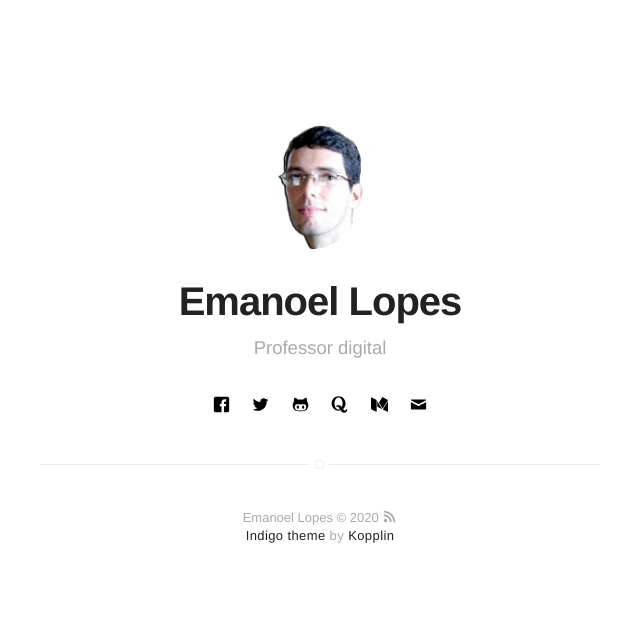
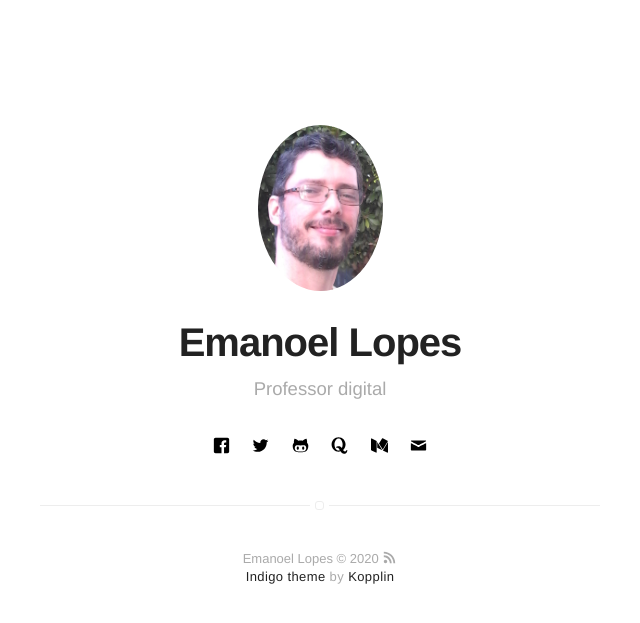
Before and after one commit to emanoelopes/emanoelopes.github.io, a Jekyll site: the page built from index.html, in a window 1280 px wide. Shown: the top 623 px of the page, without its empty margins (320-960 px from the left). Built offline with Jekyll 4.4.1, drawn with Linux system fonts in a browser that asks for light colours.

Commit message:
Updating avatar
2018 avatar

```diff
--- a/_config.yml
+++ b/_config.yml
@@ -8,7 +8,7 @@ description: Página inicial
 # if it's an external image, update below for true
 # better with square images
 external-image: false
-picture: assets/images/avatar_prof_emanoel_wiki_135x135.png
+picture: assets/images/2018_avatar_135x179px.png
 
 # If you want to include your resume, set to true
 # and specify source (external or local).
```
